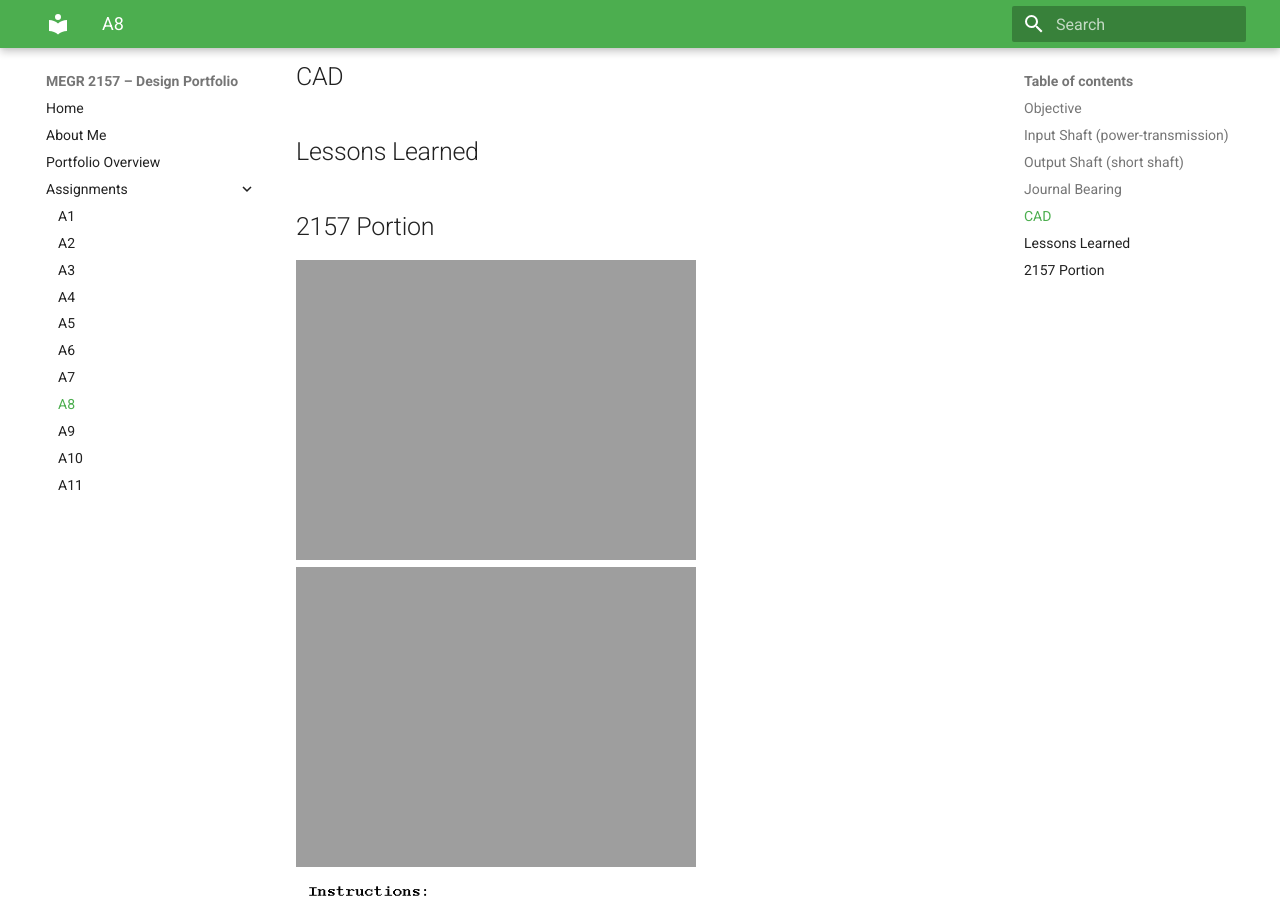
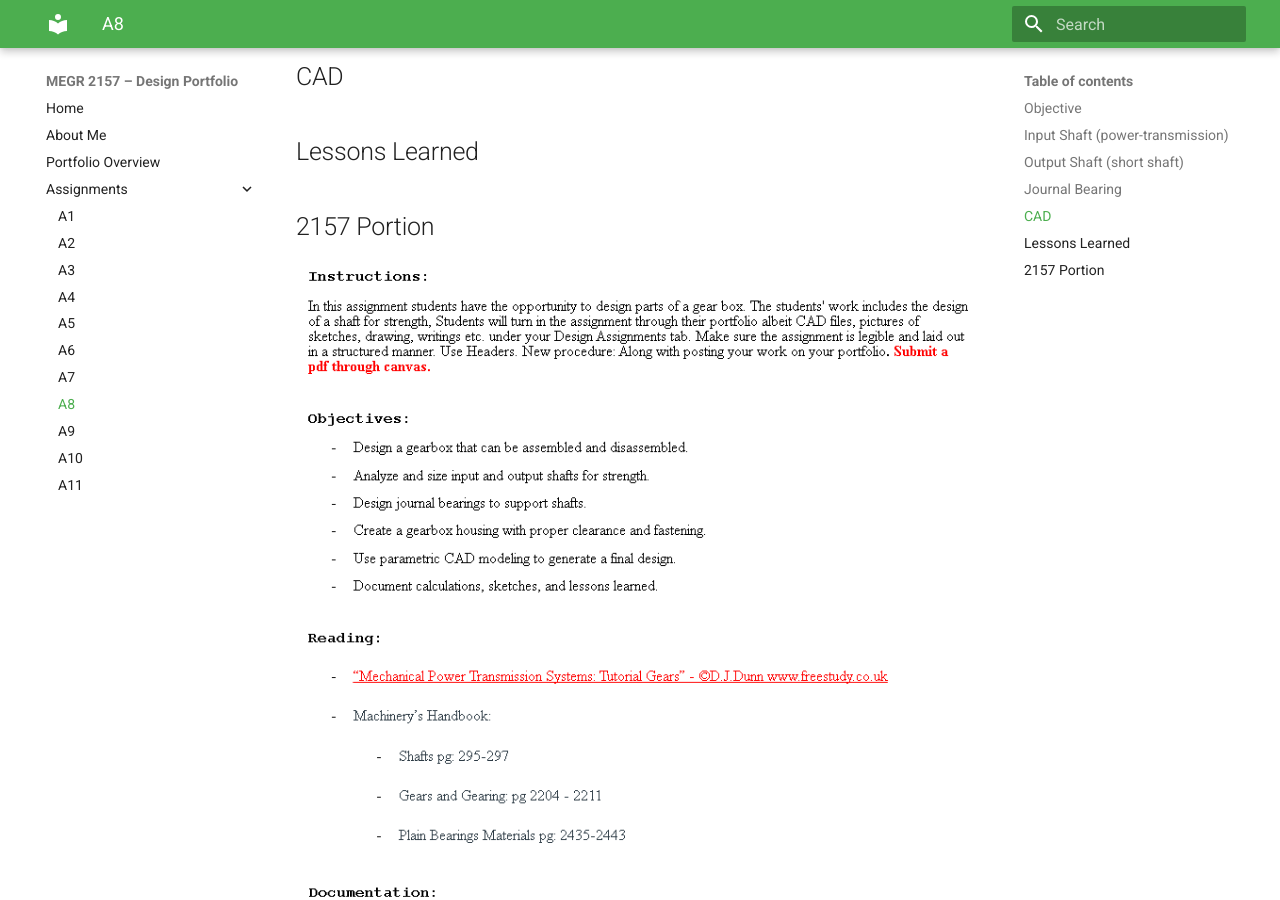
Before and after one commit to Taylor-Rockefeller-Portfolio/megr2157-portfolio, an MkDocs documentation site: the page built from docs/assignments/A08/index.md, in a window 1280 px wide and 900 px high, scrolled down 421 px. Built offline with MkDocs 1.6.1 and Material for MkDocs 9.7.7, drawn with Linux system fonts in a browser that asks for light colours.

Commit message:
Remove images from 2157 Portion in index.md
Removed two images from the 2157 Portion section.

```diff
--- a/docs/assignments/A08/index.md
+++ b/docs/assignments/A08/index.md
@@ -14,8 +14,7 @@
 ## Lessons Learned
 
 ## 2157 Portion
-![](A8_instructions(8).png)
-![](A8_instructions(7).png)
+
 ![](A8_instructions(6).png)
 ![](A8_instructions(5).png)
 ![](A8_instructions(4).png)
```
